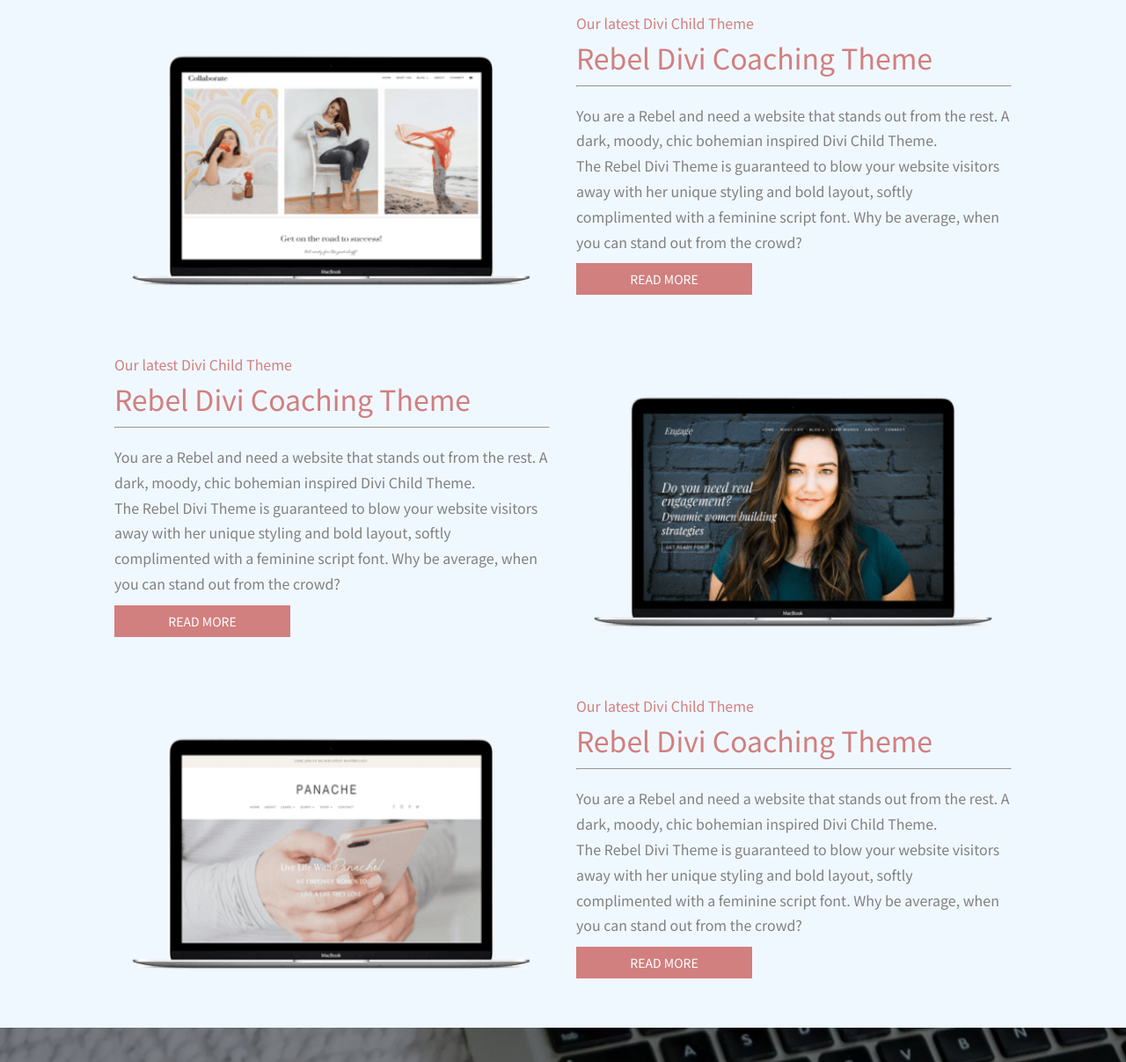
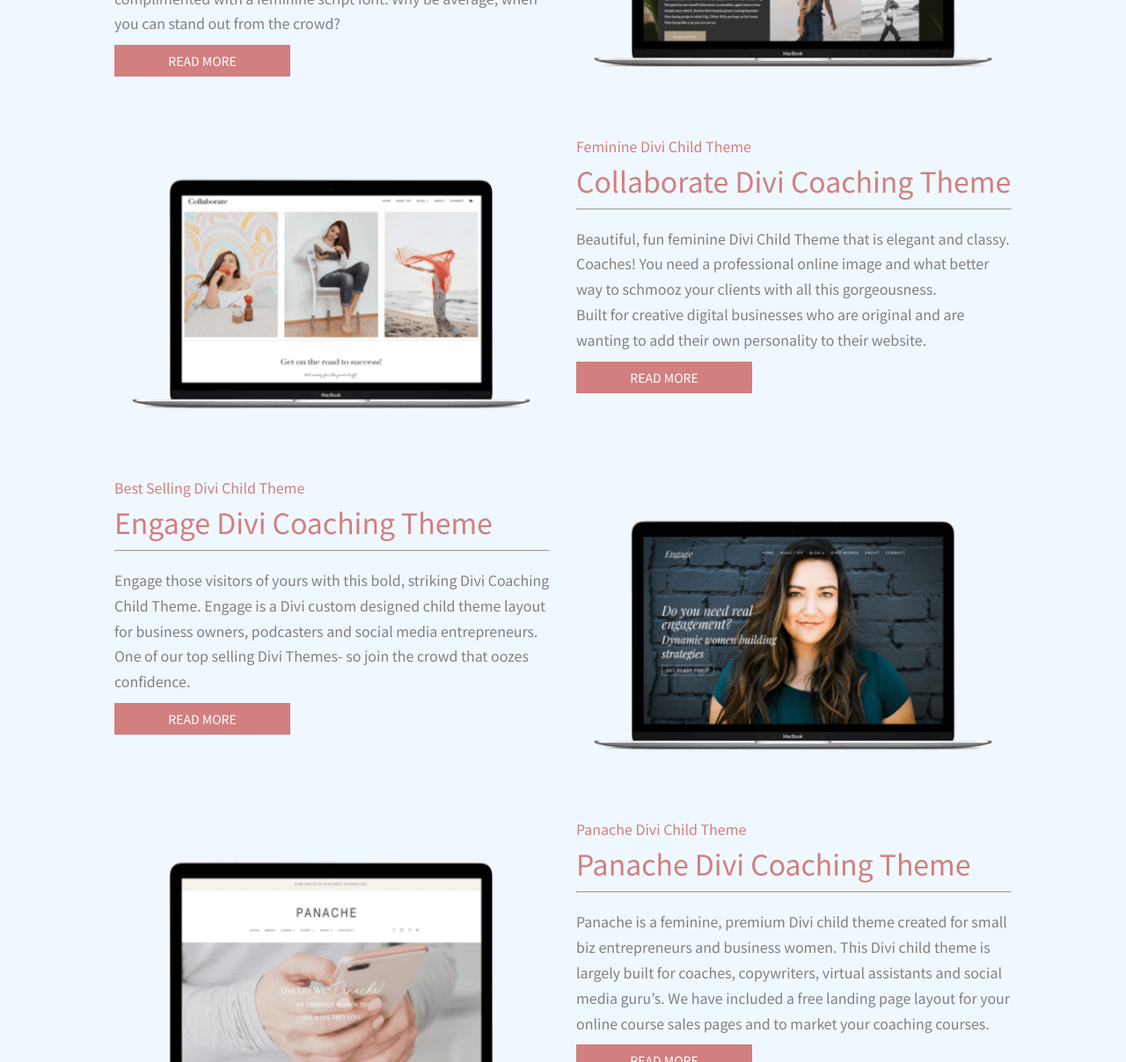
Before and after one commit to Rocksolana/Blog.github.i.o, a plain HTML site: page index.html in a window 1280 px wide. Shown: the part 2826-4033 px from the top of the page at 88% size. Drawn offline with nearby package versions, Linux system fonts and the light colour scheme.

Commit message:
added section Our missin

```diff
--- a/index.html
+++ b/index.html
@@ -15,8 +15,8 @@
     <link href="https://fonts.googleapis.com/css2?family=Noto+Sans+JP:wght@100;300;400&display=swap" rel="stylesheet">
 
     <link rel="stylesheet" href="reset.css">
-    <link rel="stylesheet" type="text/css" href="slick/slick.css"/>
-    <link rel="stylesheet" type="text/css" href="slick/slick-theme.css"/>
+    <link rel="stylesheet" type="text/css" href="slick/slick.css" />
+    <link rel="stylesheet" type="text/css" href="slick/slick-theme.css" />
     <link rel="stylesheet" href="style.css">
 </head>
 
@@ -122,10 +122,27 @@
                         <img src="images/divi-theme-collaborate-01-480x299.png" alt="product" class="slider_foto">
                         <img src="images/divi-theme-engage-480x299.png" alt="product" class="slider_foto">
                         <img src="images/divitheme-rebel-1-480x299.png" alt="product" class="slider_foto">
-                        <img src="images/coral-divi-child-theme.png" alt="product"class="slider_foto">
+                        <img src="images/coral-divi-child-theme.png" alt="product" class="slider_foto">
+                    </div>
+                </div>
+            </div>
+        </div>
+    </div>
+    </section>
+
+    <section class="our_mission">
+        <div class="conteiner">
+            <div class="row header-row">
+                <div class="col-sm-12">
+                    <div class="designer_item">
+                        <div class="take_title">
+                            THE BEST SELLERS
+                        </div>
+                        <div class="red_big_title">
+                            Our Latest Feminine Divi Themes & Divi Coaching Themes
+                        </div>
                     </div>
 
-                </div>
                 </div>
             </div>
         </div>
@@ -194,7 +211,7 @@
                 <div class="col-sm-12">
                     <div class="take_item">
                         <div class="col-sm-6">
-                            <div class="small_title">
+                            <div class="category">
                                 Our latest Divi Child Theme
                             </div>
                             <div class="red_title">
@@ -227,21 +244,19 @@
                             <img src="images/collaborate.png" alt="Logo" class="blog_image">
                         </div>
                         <div class="col-sm-6">
-                            <div class="small_title">
-                                Our latest Divi Child Theme
+                            <div class="category">
+                                Feminine Divi Child Theme
                             </div>
                             <div class="red_title">
-                                Rebel Divi Coaching Theme
+                                Collaborate Divi Coaching Theme
                             </div>
                             <hr class="hr-line">
                             <div class="text_item">
-                                You are a Rebel and need a website that stands out from the rest. A dark, moody, chic
-                                bohemian inspired Divi Child Theme.
-                                <br>
-                                The Rebel Divi Theme is guaranteed to blow your website visitors away with her unique
-                                styling and bold layout,
-                                softly complimented with a feminine script font. Why be average, when you can stand out
-                                from the crowd?
+                                Beautiful, fun feminine Divi Child Theme that is elegant and classy. Coaches! You need a
+                                professional
+                                online image and what better way to schmooz your clients with all this gorgeousness.
+                                <br>Built for creative digital businesses who are original and are wanting to add their
+                                own personality to their website.
                             </div>
                             <button class="btn" id="btn-place"> Read more </button>
                         </div>
@@ -254,21 +269,19 @@
                 <div class="col-sm-12">
                     <div class="take_item">
                         <div class="col-sm-6">
-                            <div class="small_title">
-                                Our latest Divi Child Theme
+                            <div class="category">
+                                Best Selling Divi Child Theme
                             </div>
                             <div class="red_title">
-                                Rebel Divi Coaching Theme
+                                Engage Divi Coaching Theme
                             </div>
                             <hr class="hr-line">
                             <div class="text_item">
-                                You are a Rebel and need a website that stands out from the rest. A dark, moody, chic
-                                bohemian inspired Divi Child Theme.
-                                <br>
-                                The Rebel Divi Theme is guaranteed to blow your website visitors away with her unique
-                                styling and bold layout,
-                                softly complimented with a feminine script font. Why be average, when you can stand out
-                                from the crowd?
+                                Engage those visitors of yours with this bold, striking Divi Coaching Child Theme.
+                                Engage is a
+                                Divi custom designed child theme layout for business owners, podcasters and social media
+                                entrepreneurs.
+                                One of our top selling Divi Themes- so join the crowd that oozes confidence.
                             </div>
                             <button class="btn" id="btn-place"> Read more </button>
                         </div>
@@ -287,21 +300,19 @@
                             <img src="images/panache-divi-child-theme-480x299.png" alt="Logo" class="blog_image">
                         </div>
                         <div class="col-sm-6">
-                            <div class="small_title">
-                                Our latest Divi Child Theme
+                            <div class="category">
+                                Panache Divi Child Theme
                             </div>
                             <div class="red_title">
-                                Rebel Divi Coaching Theme
+                                Panache Divi Coaching Theme
                             </div>
                             <hr class="hr-line">
                             <div class="text_item">
-                                You are a Rebel and need a website that stands out from the rest. A dark, moody, chic
-                                bohemian inspired Divi Child Theme.
-                                <br>
-                                The Rebel Divi Theme is guaranteed to blow your website visitors away with her unique
-                                styling and bold layout,
-                                softly complimented with a feminine script font. Why be average, when you can stand out
-                                from the crowd?
+                                Panache is a feminine, premium Divi child theme created for small biz
+                                entrepreneurs and business women. This Divi child theme is largely built
+                                for coaches, copywriters, virtual assistants and social media guru’s.
+                                We have included a free landing page layout for your online course sales
+                                pages and to market your coaching courses.
                             </div>
                             <button class="btn" id="btn-place"> Read more </button>
                         </div>
@@ -359,4 +370,5 @@
     <script type="text/javascript" src="slick/slick.min.js"></script>
     <script src="app.js"></script>
 </body>
+
 </html>
--- a/style.css
+++ b/style.css
@@ -422,7 +422,7 @@ body {
     text-align: center;
     padding: 50px;
 }
-.designers,.take,.blog_item {
+.designers,.take,.blog_item,.our_mission {
     background-color: aliceblue;
     color: rgb(209, 127, 127);
     display: flex;
@@ -492,7 +492,7 @@ body {
     font-size: 14px;
     padding-top: 30px;
 }
-.small_title {
+.category {
     padding-top: 15px;
 }
 .red_title {
```
Lines whose indentation alone changed are shown as unchanged.
